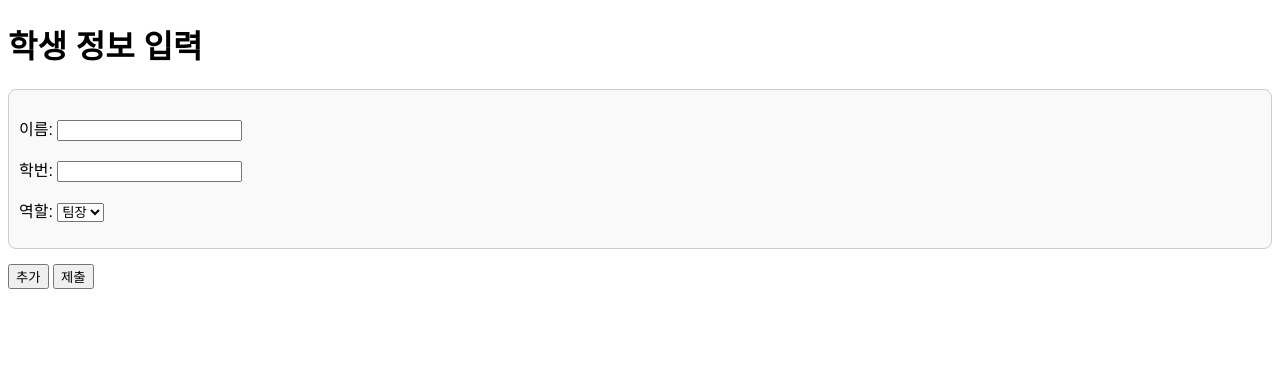
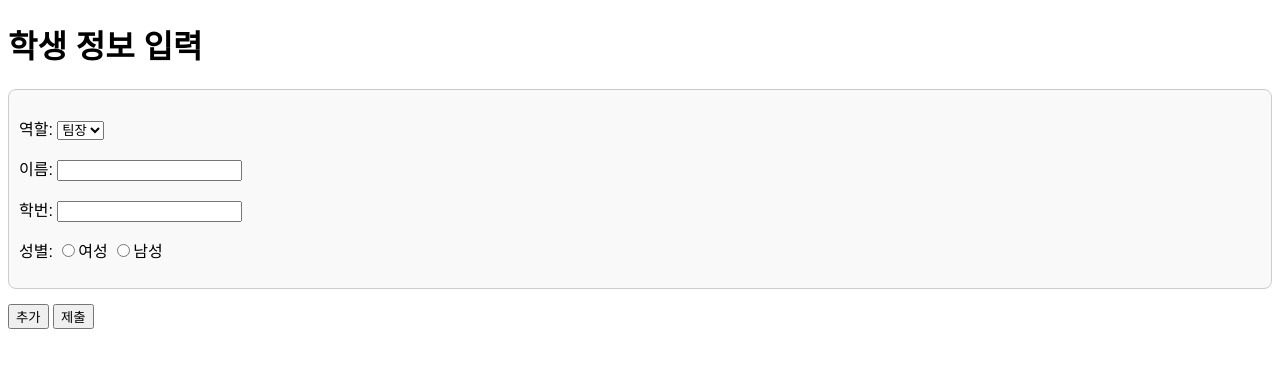
Before and after one commit to CSID-DGU/2024-2-OSSPrac, a Flask app: page /input in a window 1280 px wide. Shown: the top 368 px of the page. Run offline with Flask 3, Linux system fonts and the light colour scheme.

Commit message:
성별 추가, 학과 추가 중 오류 발생

```diff
--- a/app_team.py
+++ b/app_team.py
@@ -17,12 +17,14 @@ def input():
 @app.route('/result', methods=['POST'])
 def result():
     # 각 학생의 이름과 학번 데이터를 리스트로 받음
+    role = request.form.getlist('role[]')
     names = request.form.getlist('name[]')
+    #major = request.form.getlist('major[]')
     student_numbers = request.form.getlist('StudentNumber[]')
-    role = request.form.getlist('role[]')
+    gender = request.form.getlist('gender[]')
 
     # 데이터를 템플릿으로 전달하여 출력 페이지 생성
-    return render_template('app_result.html', students=zip(names, student_numbers,role))
+    return render_template('app_result.html', students=zip(role, names, student_numbers, gender))
 
 @app.route('/contact')
 def contact_info():
--- a/templates/app_input.html
+++ b/templates/app_input.html
@@ -22,12 +22,15 @@
     <form action="/result" method="POST" id="studentForm">
         <div id="personContainer">
             <div class="person-block">
-                <p>이름: <input type="text" name="name[]" required></p>
-                <p>학번: <input type="text" name="StudentNumber[]" required></p>
                 <p>역할: <select name="role[]">
                     <option value="팀장">팀장</option>
                     <option value="팀원">팀원</option>
                 </select>
+                <p>이름: <input type="text" name="name[]" required></p>
+                <!-- <p>학과: <input type="text" name="major[]" required></p> -->
+                <p>학번: <input type="text" name="StudentNumber[]" required></p>
+                <p>성별: <input type="radio" name="gender[]" value="여성" required>여성
+                        <input type="radio" name="gender[]" value="남성" required>남성</p>
             </div>
         </div>
         <button type="button" onclick="addPerson()">추가</button>
@@ -43,12 +46,15 @@
             const personBlock = document.createElement("div");
             personBlock.className = "person-block";
             personBlock.innerHTML = `
-                <p>이름: <input type="text" name="name[]" required></p>
-                <p>학번: <input type="text" name="StudentNumber[]" required></p>
                 <p>역할: <select name="role[]">
                     <option value="팀장">팀장</option>
                     <option value="팀원">팀원</option>
                 </select>
+                <p>이름: <input type="text" name="name[]" required></p>
+                // <p>학과: <input type="text" name="major[]" required></p>
+                <p>학번: <input type="text" name="StudentNumber[]" required></p>
+                <p>성별: <input type="radio" name="gender[]" value="여성" required>여성
+                        <input type="radio" name="gender[]" value="남성" required>남성</p>
             `;
 
             // 입력 블록을 personContainer에 추가
--- a/templates/app_result.html
+++ b/templates/app_result.html
@@ -36,11 +36,13 @@
 <body>
     <h1>학생 정보 출력</h1>
     <div class="container">
-        {% for name, student_number, role in students %}
+        {% for name, student_number, role, gender in students %}
             <div class="student-block">
+                <p><strong>역할:</strong> {{ role }}</p>
                 <p><strong>이름:</strong> {{ name }}</p>
+                <!-- <p><strong>학과:</strong> {{ major }}</p> -->
                 <p><strong>학번:</strong> {{ student_number }}</p>
-                <p><strong>역할:</strong> {{ role }}</p>
+                <p><strong>성별:</strong> {{ gender }}</p>
             </div>
         {% endfor %}
     </div>
```
Also changed, not shown: templates/app_index.html (+5 -3 lines).
